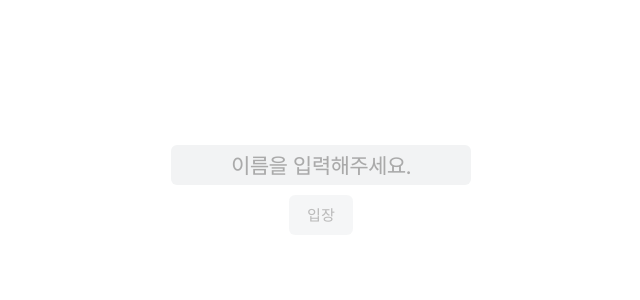
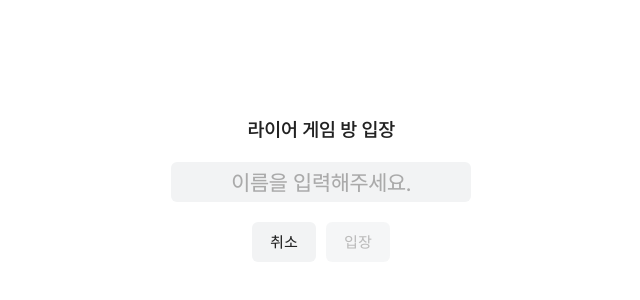
Before and after one commit to jhaemin/liar-game, a Next.js app: page /room/create in a window 1280 px wide. Shown: the part 210-510 px from the top of the page, without its empty margins (319-959 px from the left). Built offline with nearby package versions, Linux system fonts and the light colour scheme.

Commit message:
Allow cancel each process

```diff
--- a/package.json
+++ b/package.json
@@ -26,6 +26,7 @@
     "eslint": "8.30.0",
     "eslint-config-next": "13.1.1",
     "framer-motion": "^8.0.2",
+    "framework7-icons-plus": "^1.7.0",
     "ioredis": "^5.2.4",
     "jotai": "^1.12.0",
     "mustache": "^4.2.0",
--- a/pages/room/[roomId].tsx
+++ b/pages/room/[roomId].tsx
@@ -6,6 +6,7 @@ import { RedisRoom } from '@/types/redis'
 import { GameSocketClient } from '@/types/socket'
 import axios from 'axios'
 import copy from 'copy-to-clipboard'
+import { House } from 'framework7-icons-plus/react'
 import { GetServerSideProps } from 'next'
 import Link from 'next/link'
 import { useRouter } from 'next/router'
@@ -164,6 +165,7 @@ const Room = ({ isRoomAvailable }: RoomProps) => {
         ) : !isRoomReady ? (
           <>
             <div className={styles.nameRegistration}>
+              <h1 className={styles.title}>라이어 게임 방 입장</h1>
               <div className={styles.inputWrapper}>
                 <input
                   className={styles.nameInput}
@@ -183,6 +185,10 @@ const Room = ({ isRoomAvailable }: RoomProps) => {
                   </span>
                 )}
               </div>
+              <div className={styles.actions}>
+                <Link href="/">
+                  <button>취소</button>
+                </Link>
                 <button
                   onClick={async () => {
                     if (routerRoomId === 'create') {
@@ -207,6 +213,7 @@ const Room = ({ isRoomAvailable }: RoomProps) => {
                 >
                   입장
                 </button>
+              </div>
             </div>
           </>
         ) : (
@@ -241,6 +248,11 @@ const Room = ({ isRoomAvailable }: RoomProps) => {
       <div className={styles.bottom}>
         {isRoomReady && (
           <div className={styles.controller}>
+            <Link href="/">
+              <button>
+                <House /> 홈으로
+              </button>
+            </Link>
             <button
               onClick={() => {
                 socket?.emit('nextPhase')
--- a/pages/room/room.module.scss
+++ b/pages/room/room.module.scss
@@ -68,7 +68,17 @@
   align-items: center;
   justify-content: center;
 
-  gap: 10px;
+  gap: 20px;
+
+  .title {
+    font-size: 20px;
+    font-weight: 500;
+  }
+
+  .actions {
+    display: flex;
+    gap: 10px;
+  }
 }
 
 .inputWrapper {
--- a/styles/globals.scss
+++ b/styles/globals.scss
@@ -97,6 +97,17 @@ input {
   }
 }
 
+button {
+  display: inline-flex;
+  align-items: center;
+  gap: 6px;
+  line-height: 1;
+
+  svg {
+    transform: translateY(-0.01em);
+  }
+}
+
 @media (hover: hover) {
   input:hover {
     box-shadow: inset 0 0 0 2px var(--active-gray);
```
Also changed, not shown: 1 other file (tests, documents, lock files or other folders). Lines whose indentation alone changed are shown as unchanged.
